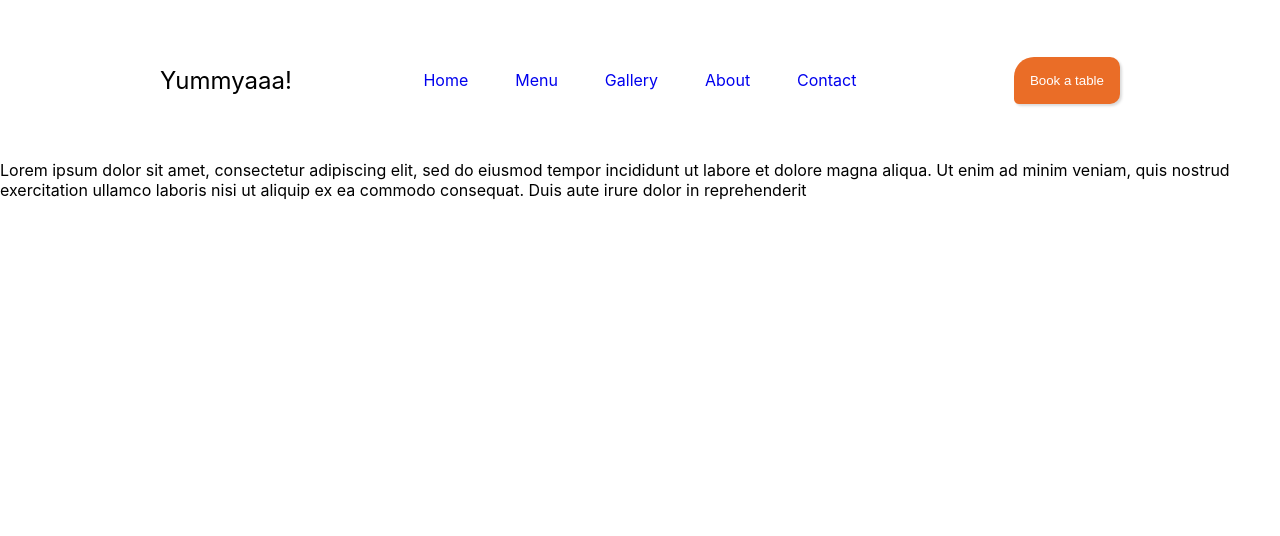
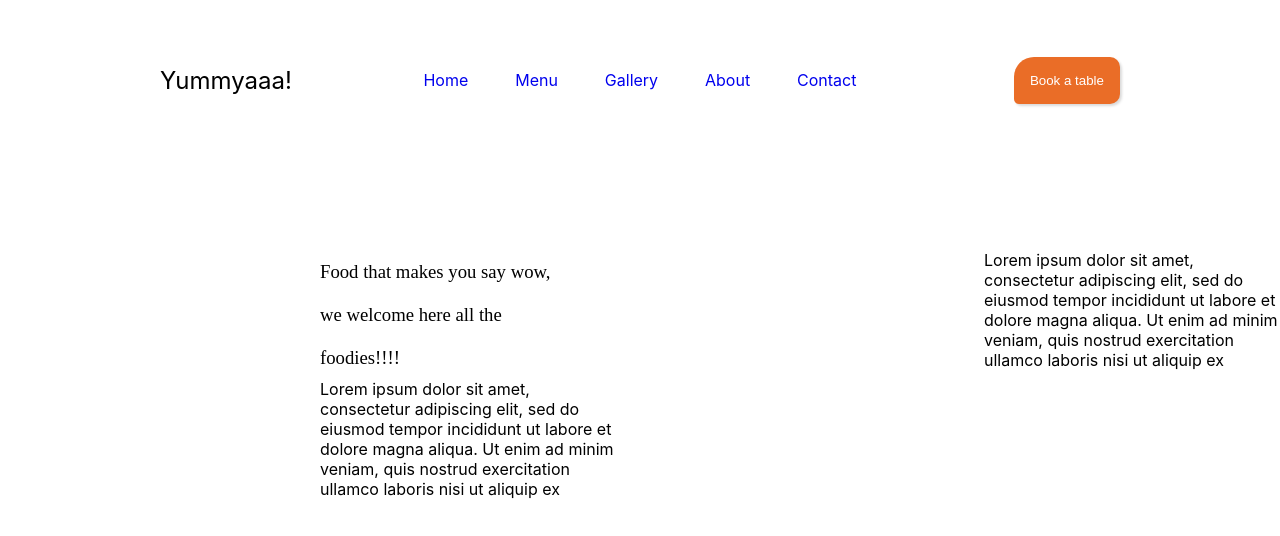
Before and after one commit to shweta1122/yummyaa, a React (Create React App) app: page / in a window 1280 px wide. Shown: the top 536 px of the page. Built offline with nearby package versions, Linux system fonts and the light colour scheme.

Commit message:
Title changes

```diff
--- a/src/components/navbar/index.css
+++ b/src/components/navbar/index.css
@@ -15,9 +15,9 @@ h2 {
   width: 100%;
   height: 10rem;
   display: grid;
+  margin-bottom: 90px;
   grid-template-columns: 10rem 1fr 2fr 1fr 10rem;
 }
-
 
 .menu-links {
   grid-column: 3/4;
--- a/src/pages/Homepage/index.css
+++ b/src/pages/Homepage/index.css
@@ -3,3 +3,14 @@
   padding: 0;
   box-sizing: border-box;
 }
+
+.main-body1 {
+  display: flex;
+  gap: 23rem;
+  margin-left: 20rem;
+}
+h3 {
+  font-weight: 500;
+  font-family: Bahnschrift Light;
+  line-height: 43px;
+}
--- a/src/pages/Homepage/index.tsx
+++ b/src/pages/Homepage/index.tsx
@@ -4,13 +4,26 @@ const HomePage: React.FC<{}> = () => {
   return (
     <div>
       <Navbar />
-      <div>
+      <div className="main-body1">
+        <div className="main-body-title">
+          <h3>
+            Food that makes you say wow,<br></br> we welcome here all the
+            <br></br>
+            foodies!!!!
+          </h3>
+          <p>
+            Lorem ipsum dolor sit amet, consectetur adipiscing elit, sed do
+            eiusmod tempor incididunt ut labore et dolore magna aliqua. Ut enim
+            ad minim veniam, quis nostrud exercitation ullamco laboris nisi ut
+            aliquip ex
+          </p>
+        </div>
+
         <p>
           Lorem ipsum dolor sit amet, consectetur adipiscing elit, sed do
           eiusmod tempor incididunt ut labore et dolore magna aliqua. Ut enim ad
           minim veniam, quis nostrud exercitation ullamco laboris nisi ut
-          aliquip ex ea commodo consequat. Duis aute irure dolor in
-          reprehenderit
+          aliquip ex
         </p>
       </div>
     </div>
```
